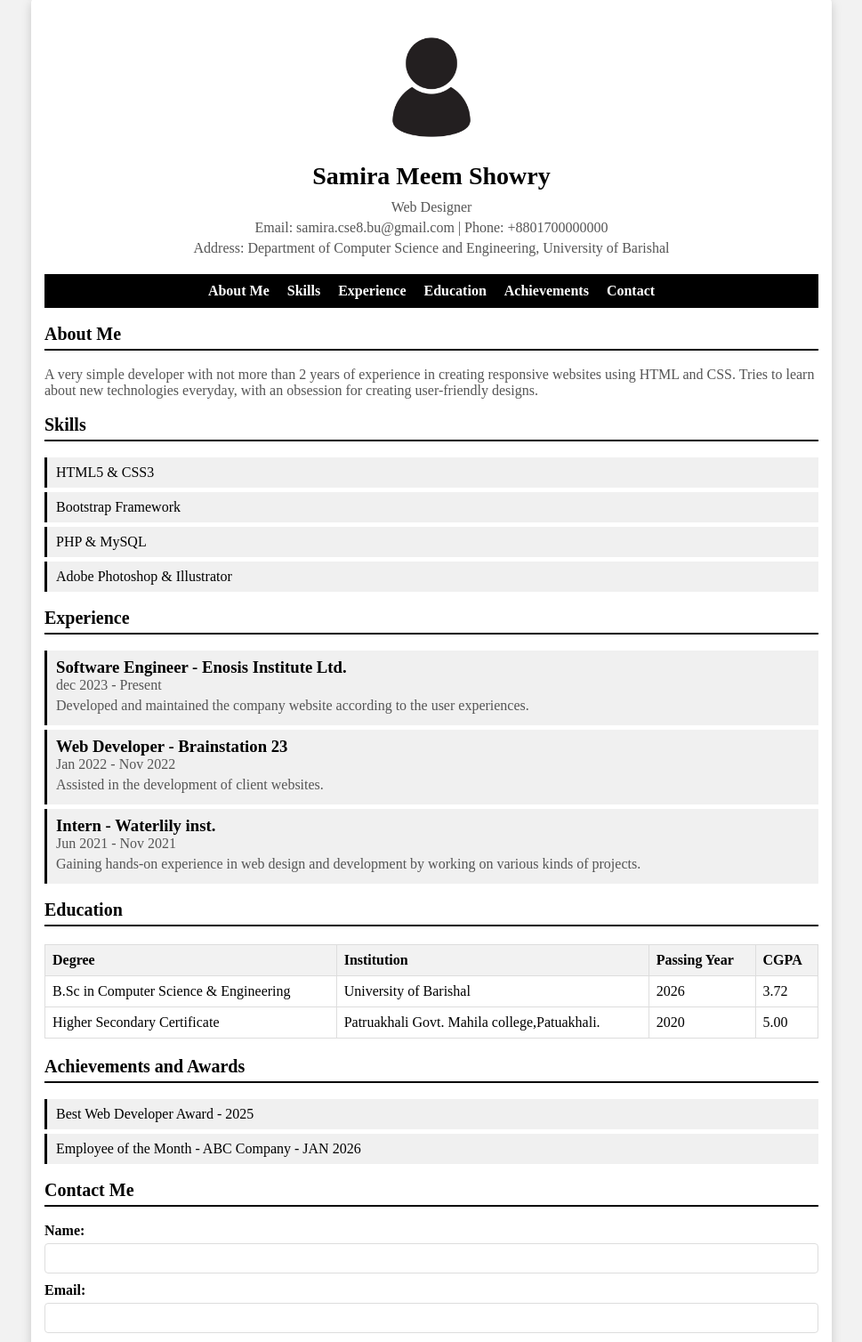
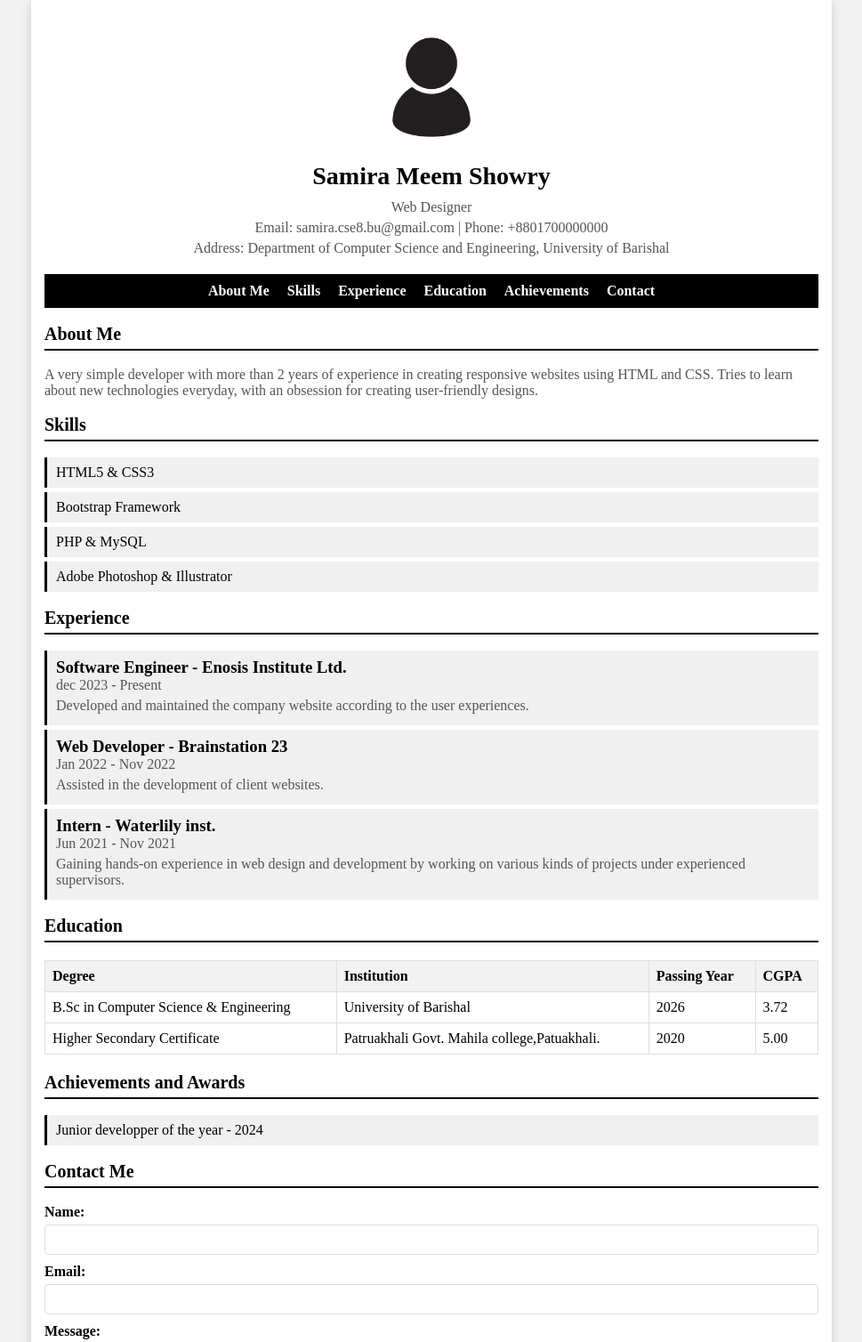
Before and after one commit to whydouneedone/assignments, a plain HTML site: page index.html in a window 1280 px wide. Shown: the part 17-1525 px from the top of the page at 89% size, without its empty margins (155-1124 px from the left). Drawn offline with Linux system fonts and the light colour scheme.

Commit message:
Update index.html

```diff
--- a/index.html
+++ b/index.html
@@ -34,7 +34,7 @@
         <!-- About Me Section -->
         <section class="about_me" id="about_me">
             <h2>About Me</h2>
-            <p>A very simple developer with not more than 2 years of experience in creating responsive websites using HTML and CSS. Tries to learn about new technologies everyday, with an obsession for creating user-friendly designs.</p>
+            <p>A very simple developer with more than 2 years of experience in creating responsive websites using HTML and CSS. Tries to learn about new technologies everyday, with an obsession for creating user-friendly designs.</p>
         </section>
 
         <!-- Skills Section -->
@@ -65,7 +65,7 @@
                 <li><div class="job">
                     <h3>Intern - Waterlily inst.</h3>
                     <p class="dates">Jun 2021 - Nov 2021</p>
-                    <p>Gaining hands-on experience in web design and development by working on various kinds of projects.</p>
+                    <p>Gaining hands-on experience in web design and development by working on various kinds of projects under experienced supervisors.</p>
                 </div></li>
             </ul>
         </section>
@@ -102,8 +102,8 @@
         <section id="achievements" class="achievements">
             <h2>Achievements and Awards</h2>
             <ul>
-                <li>Best Web Developer Award - 2025</li>
-                <li>Employee of the Month - ABC Company - JAN 2026</li>
+                <li>Junior developper of the year - 2024</li>
+
             </ul>
         </section>
 
```
